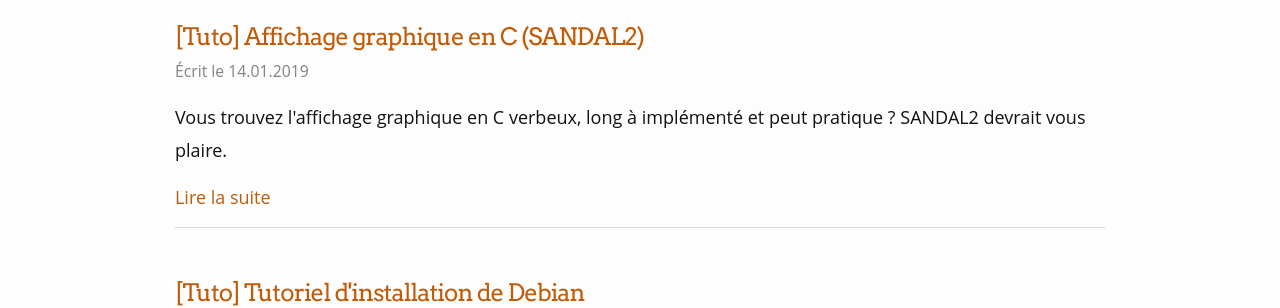
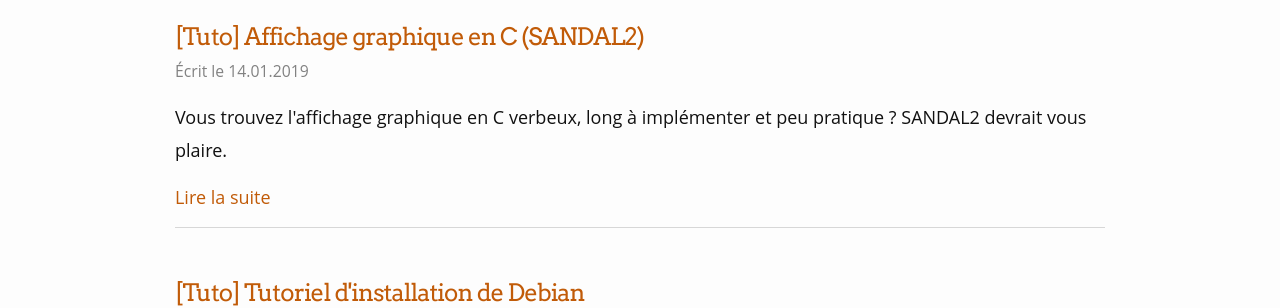
Before and after one commit to Pixel-Isima/Pixel-Isima.github.io, a Jekyll site: the page built from index.html, in a window 1280 px wide. Shown: the part 281-589 px from the top of the page. Built offline with Jekyll 4.4.1, drawn with Linux system fonts in a browser that asks for light colours; some web fonts are replaced.

Commit message:
Spelling corrections on SANDAL2 tutorial

```diff
--- a/_posts/2019-01-14-SANDAL2.markdown
+++ b/_posts/2019-01-14-SANDAL2.markdown
@@ -3,7 +3,7 @@
 title: "Affichage graphique en C (SANDAL2)"
 date : 2019-01-14 10:28:30 +0200
 categories: tutorial
-summary: Vous trouvez l'affichage graphique en C verbeux, long à implémenté et peut pratique ? SANDAL2 devrait vous plaire.
+summary: Vous trouvez l'affichage graphique en C verbeux, long à implémenter et peu pratique ? SANDAL2 devrait vous plaire.
 ---
 
 # SANDAL2, un affichage graphique plus simple en C
```
